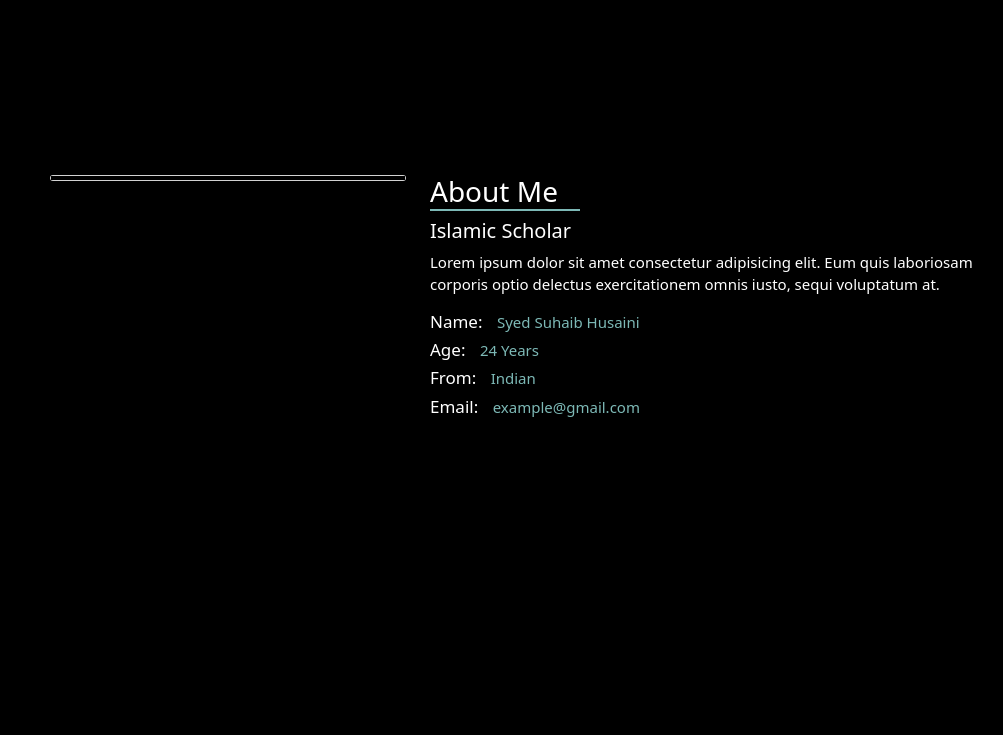
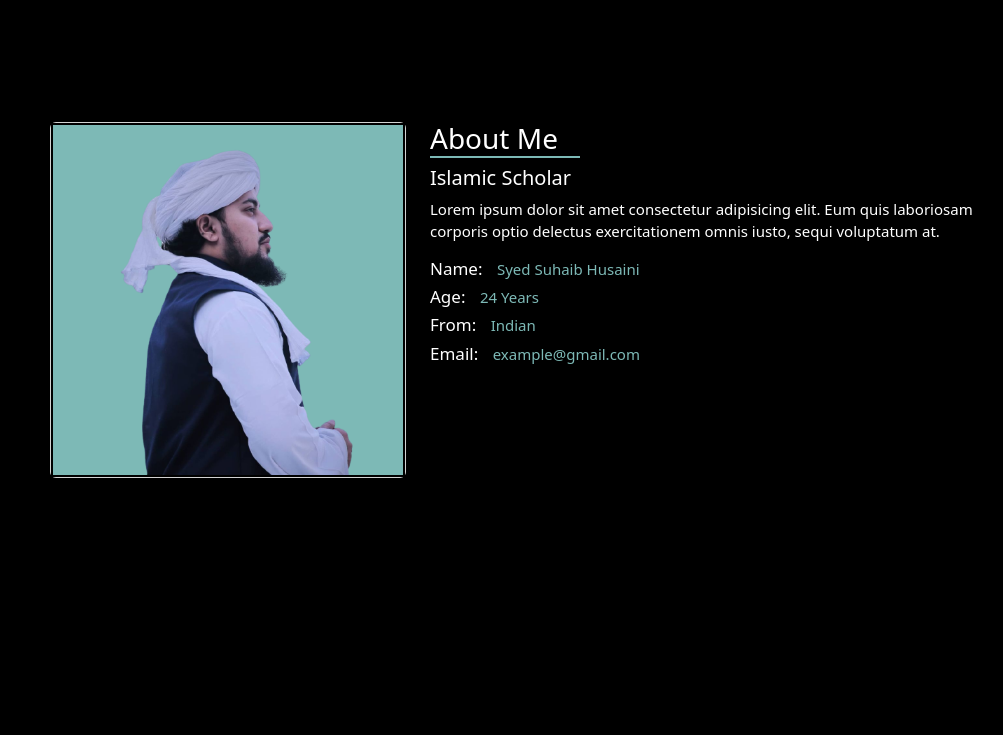
Before and after one commit to mohdsaquibusmani/portfolio-website, a plain HTML site: page index.html in a window 1280 px wide. Shown: the part 860-1595 px from the top of the page, without its empty margins (32-1035 px from the left). Drawn offline with nearby package versions, Linux system fonts and the light colour scheme; the site is published under a folder, as on GitHub Pages, so addresses that start at the root find nothing; a script that the page names is missing; a web font is replaced by a local one.

Commit message:
bug fixes

```diff
--- a/index.html
+++ b/index.html
@@ -4,7 +4,7 @@
 <head>
     <meta charset="UTF-8">
     <title>Syed Suhaib Husaini</title>
-    <link rel="icon" type="image/x-icon" href="/images/favicon.ico">
+    <link rel="icon" type="image/x-icon" href="images/favicon.ico">
     <!-- Bootstrap link -->
     <link href="https://cdn.jsdelivr.net/npm/bootstrap@5.3.0-alpha1/dist/css/bootstrap.min.css" rel="stylesheet"
         integrity="sha384-GLhlTQ8iRABdZLl6O3oVMWSktQOp6b7In1Zl3/Jr59b6EGGoI1aFkw7cmDA6j6gD" crossorigin="anonymous">
@@ -83,7 +83,7 @@
             <div class="row">
                 <div class="col-md-4 py-3 py-md-0">
                     <div class="card">
-                        <img src="/images/suhaib-photo.png" alt="">
+                        <img src="images/suhaib-photo.png" alt="">
                     </div>
                 </div>
                 <div class="col-lg-6 col-md-8 py-3 py-md-0">
```
